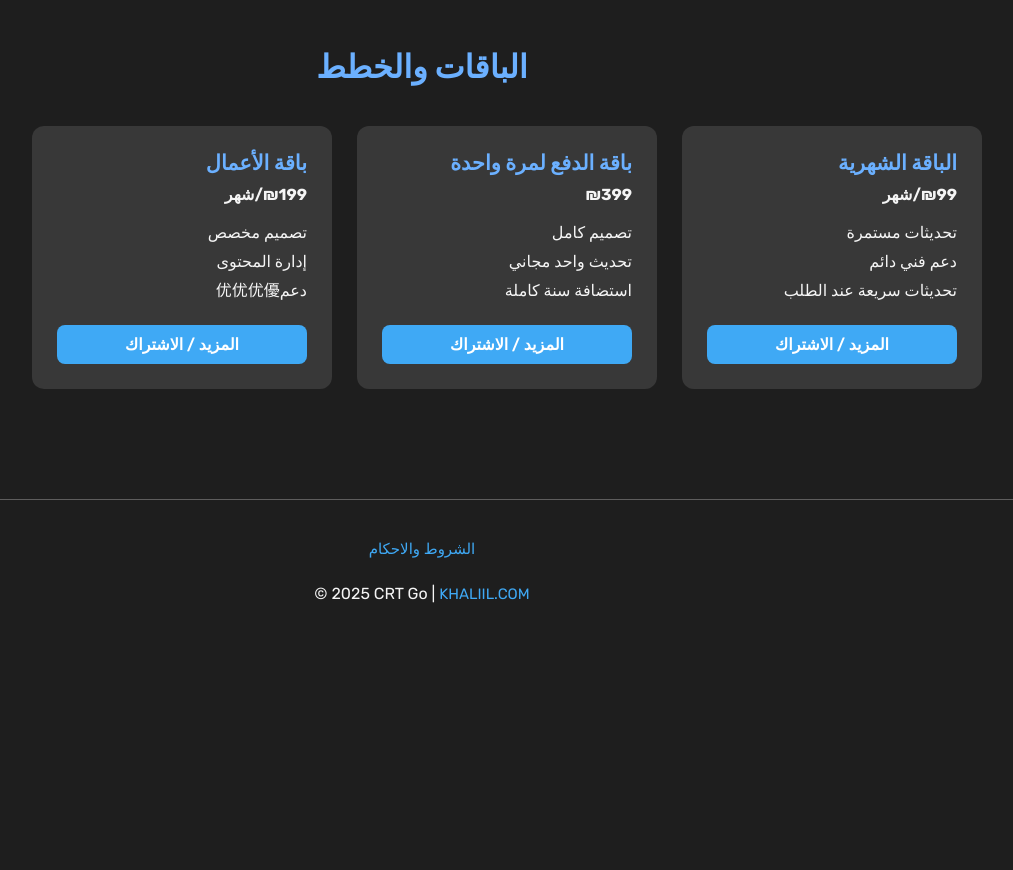
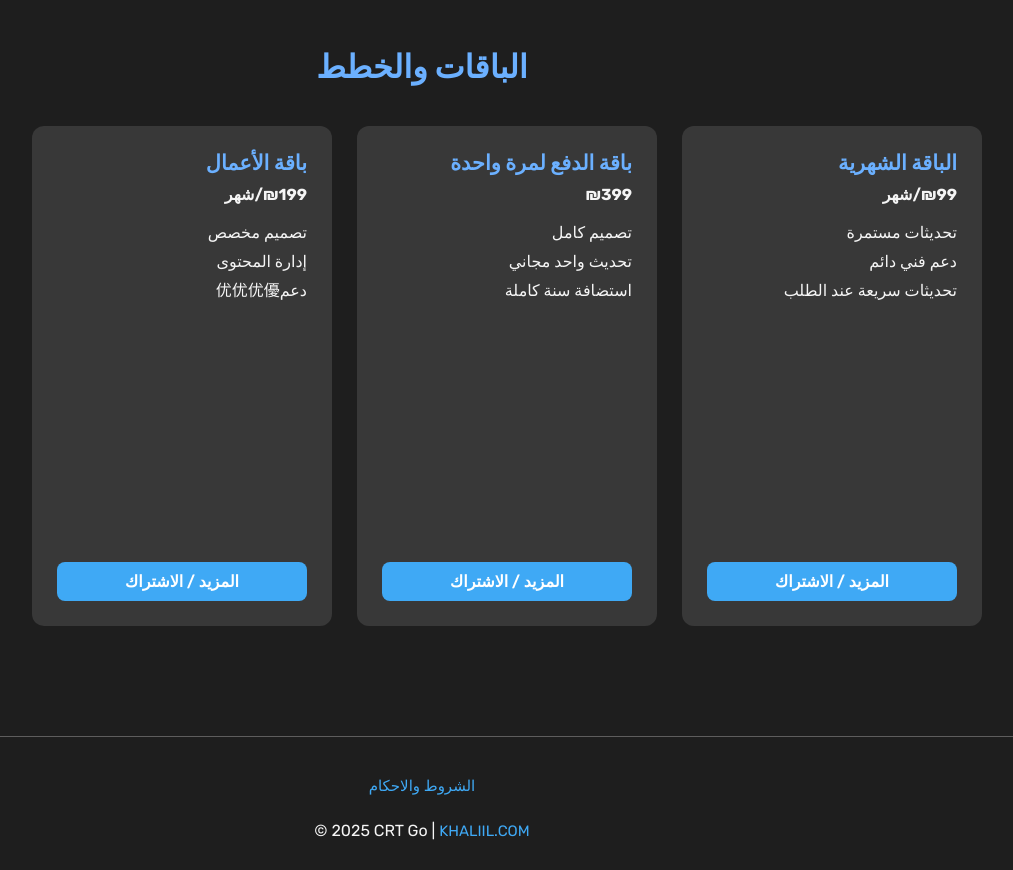
Before and after one commit to storeskhaliil/HomePage, a Next.js app: page /start in a window 1280 px wide. Shown: the part 1840-2710 px from the top of the page, without its empty margins (218-1231 px from the left). Before the commit the page ends 2473 px from the top, so only its background shows below. Built offline with nearby package versions, Linux system fonts and the light colour scheme.

Commit message:
Update Start.module.css

```diff
--- a/styles/Start.module.css
+++ b/styles/Start.module.css
@@ -101,7 +101,7 @@ display:none;
 .subCard {
   min-width: 300px;
   max-width: 350px;
-  min-height:200px;
+  min-height:500px;
   background: var(--card-bg);
   padding: 25px;
   border-radius: 12px;
```
